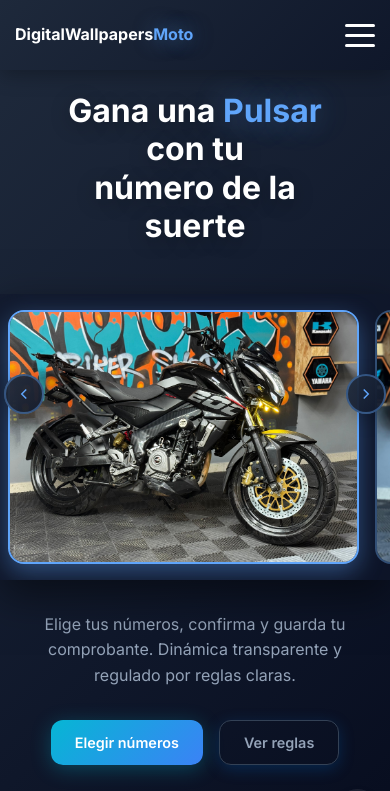
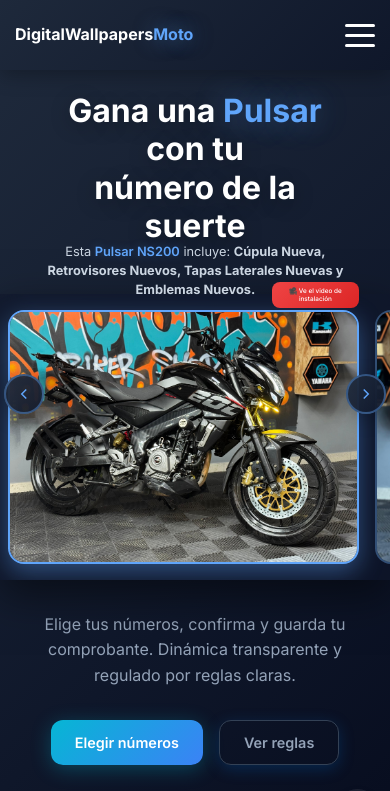
Before and after one commit to SebasTaclar/soydanirodriguezz-front, a Vue app: page / in a window 390 px wide. Shown: the top 791 px of the page. Built offline with nearby package versions, Linux system fonts and the light colour scheme; no server answers.

Commit message:
Numeros actualizados-texto  de instalaciones nuevas

```diff
--- a/src/components/Footer_.vue
+++ b/src/components/Footer_.vue
@@ -25,7 +25,7 @@
                 </div>
                 <div class="contact-text">
                   <span>Teléfono</span>
-                  <p>+57 (1) 234-5678</p>
+                  <p>+57 311 8715539</p>
                 </div>
               </div>
             </div>
--- a/src/components/MainBanner.vue
+++ b/src/components/MainBanner.vue
@@ -32,7 +32,9 @@
               </div>
             </div>
           </div>
+
         </div>
+
 
         <!-- Navegación con flechas a los lados -->
         <div class="gallery-navigation">
@@ -46,13 +48,32 @@
               <polyline points="9,18 15,12 9,6"></polyline>
             </svg>
           </button>
+ <!-- Sección de modificaciones de la moto (colocada debajo de la galería) -->
+          <div class="moto-modifications" ref="motoModRef">
+            <div class="moto-modifications-inner" ref="motoInnerRef">
+              <p class="modifications-description">
+                Esta <span class="highlight-text">Pulsar NS200</span> incluye:
+                <strong>Cúpula Nueva, Retrovisores Nuevos, Tapas Laterales Nuevas y Emblemas Nuevos.</strong>
+                <button @click="openInstallationVideo" class="video-link">
+                  🎥 Ve el video de instalación
+                </button>
+              </p>
+            </div>
+          </div>
         </div>
+
+
+
+
 
         <!-- Contenido centrado debajo de la galería -->
         <div class="content-wrapper">
           <div class="description">
             <p>Elige tus números, confirma y guarda tu comprobante. Dinámica transparente y regulado por reglas claras.</p>
           </div>
+
+
+
           <!-- Botones de acción -->
           <div class="action-buttons">
             <button class="btn-primary" @click="selectNumbers">Elegir números</button>
@@ -161,6 +182,11 @@
 
 const currentImageIndex = ref(0)
 const galleryRef = ref<HTMLElement | null>(null)
+const motoModRef = ref<HTMLElement | null>(null)
+const motoInnerRef = ref<HTMLElement | null>(null)
+// Listeners que se asignan en onMounted para poder limpiarlos en onUnmounted
+let onGalleryScroll: (() => void) | null = null
+let onResize: (() => void) | null = null
 
 // Variables para gestos táctiles
 const touchStartX = ref(0)
@@ -382,6 +408,24 @@
   emit('showRules')
 }
 
+const openInstallationVideo = () => {
+  // Abrir video (TikTok) en una nueva pestaña de forma segura
+  const videoUrl = 'https://vt.tiktok.com/ZSHsQ7enESGjT-ITuy2/'
+  // Intentar abrir con noopener,noreferrer para seguridad
+  try {
+    window.open(videoUrl, '_blank', 'noopener,noreferrer')
+  } catch {
+    // Fallback: crear un enlace y hacer click
+    const a = document.createElement('a')
+    a.href = videoUrl
+    a.target = '_blank'
+    a.rel = 'noopener noreferrer'
+    document.body.appendChild(a)
+    a.click()
+    a.remove()
+  }
+}
+
 // Navegación con teclado
 const handleKeydown = (event: KeyboardEvent) => {
   if (event.key === 'ArrowLeft') {
@@ -399,11 +443,34 @@
 
   // Agregar listener para teclado
   window.addEventListener('keydown', handleKeydown)
+  // Sincronizar posición de la sección de modificaciones con el scroll de la galería
+  const syncModPosition = () => {
+    const el = galleryRef.value
+    const inner = motoInnerRef.value
+    if (!el || !inner) return
+  // Ajustar ancho del inner para que se mueva acorde a la galería (área visible)
+  inner.style.width = `${el.clientWidth}px`
+  // Trasladar inner negativamente la misma cantidad de scroll para que parezca que se mueve con la galería
+  inner.style.transform = `translateX(${ -el.scrollLeft }px)`
+  }
+
+  // asignar listeners para limpieza posterior
+  onGalleryScroll = () => syncModPosition()
+  onResize = () => syncModPosition()
+
+  if (galleryRef.value) galleryRef.value.addEventListener('scroll', onGalleryScroll)
+  // Recalcular en resize para mantener alineación
+  window.addEventListener('resize', onResize)
+  // Ejecutar una vez para ajustar posición inicial
+  setTimeout(syncModPosition, 50)
 })
 
 // Limpiar el listener cuando se desmonte el componente
 onUnmounted(() => {
   window.removeEventListener('keydown', handleKeydown)
+  // Limpiar listener de scroll y resize
+  if (galleryRef.value && onGalleryScroll) galleryRef.value.removeEventListener('scroll', onGalleryScroll)
+  if (onResize) window.removeEventListener('resize', onResize)
 })
 </script>
 
@@ -471,6 +538,60 @@
   text-align: center;
 }
 
+.moto-modifications {
+  /* Centrar y alinear con el contenido principal debajo de la galería */
+  position:absolute;
+  width: 100%;
+  max-width: 1200px; /* igual que el content-wrapper */
+  margin: 5rem auto 0 18rem; /* arriba separado, centrado */
+  padding: 0.75rem 2rem; /* padding horizontal para alinear con el layout */
+  display: flex;
+  justify-content: center;
+  align-items: center;
+  background: transparent;
+  border: none;
+  border-radius: 0;
+  box-shadow: none;
+  z-index: 1;
+}
+
+.modifications-description {
+  font-size: 1rem;
+  color: #cbd5e1;
+  line-height: 1.6;
+  margin: 0;
+  text-align: center;
+}
+
+.highlight-text {
+  color: #60a5fa;
+  font-weight: 600;
+  text-shadow: 0 0 10px rgba(96, 165, 250, 0.3);
+}
+
+.video-link {
+  background: linear-gradient(135deg, #ef4444, #dc2626);
+  color: white;
+  border: none;
+  padding: 0.5rem 1rem;
+  border-radius: 8px;
+  font-size: 0.9rem;
+  font-weight: 500;
+  cursor: pointer;
+  transition: all 0.3s ease;
+  text-decoration: none;
+  display: inline-flex;
+  align-items: center;
+  gap: 0.3rem;
+  margin-left: 0.5rem;
+}
+
+.video-link:hover {
+  transform: translateY(-2px);
+  box-shadow: 0 8px 25px rgba(239, 68, 68, 0.4);
+  background: linear-gradient(135deg, #dc2626, #b91c1c);
+}
+
 /* Galería horizontal */
 .horizontal-gallery {
   display: flex;
@@ -480,6 +601,7 @@
   flex-wrap: nowrap;
   gap: 2rem;
   padding: 2rem;
+  padding-bottom: 4.5rem; /* espacio extra para que el texto no quede encima de las fotos */
   background: rgba(15, 23, 42, 0.6);
   box-shadow: 0 15px 40px rgba(0, 0, 0, 0.5);
   backdrop-filter: blur(10px);
@@ -491,6 +613,12 @@
   border-radius: 0;
   touch-action: pan-x; /* Mejorar gesto horizontal */
   overscroll-behavior-x: contain; /* Evitar rebote de la página */
+}
+
+/* Movimiento suave del inner que se sincroniza con el scroll */
+.moto-modifications-inner {
+  transition: transform 0.15s linear;
+  will-change: transform;
 }
 
 /* Ocultar scrollbar en WebKit */
@@ -752,6 +880,32 @@
   .gallery-next {
     right: 0.5rem;
   }
+
+  /* Responsive para modificaciones en tablet */
+  .moto-modifications {
+    /* En tablet quitar posicion absoluta y usar flujo normal */
+    position: static !important;
+    width: 100% !important;
+    max-width: 1000px;
+    padding: 0.6rem 1rem;
+    margin: -10rem auto 0 auto;
+  }
+
+  .moto-modifications-inner {
+    width: auto !important;
+    transform: none !important;
+    transition: none !important;
+  }
+
+  .modifications-description {
+    font-size: 0.95rem;
+  }
+
+  .video-link {
+    margin-left: 0.3rem;
+    padding: 0.4rem 0.8rem;
+    font-size: 0.5rem;
+  }
 }
 
 /* Móviles pequeños */
@@ -803,6 +957,37 @@
 
   .gallery-next {
     right: 0.25rem;
+  }
+
+  /* Responsive para modificaciones en móvil */
+  .moto-modifications {
+    /* En móviles pequeños: flujo normal, ancho contenido y botón en bloque */
+    position: static !important;
+    width: 100% !important;
+    max-width: 92%;
+    padding: 0.5rem 1rem;
+    margin: -10rem auto 0 auto;
+  }
+
+  .moto-modifications-inner {
+    width: auto !important;
+    transform: none !important;
+    transition: none !important;
+  }
+
+  .modifications-description {
+    font-size: 0.8rem;
+    line-height: 1.5;
+  }
+
+  .video-link {
+    margin-left: 15rem;
+    margin-top: -1.1rem;
+    padding: 0.3rem 1rem;
+    font-size: 0.4rem;
+    display: block;
+    text-align: center;
+
   }
 }
 
--- a/src/components/SocialFloating.vue
+++ b/src/components/SocialFloating.vue
@@ -1,7 +1,7 @@
 <template>
   <div class="floating-social">
     <a
-      href="https://wa.me/+5712345678"
+      href="https://wa.me/+573118715539"
       target="_blank"
       rel="noopener"
       class="social-btn whatsapp"
```
